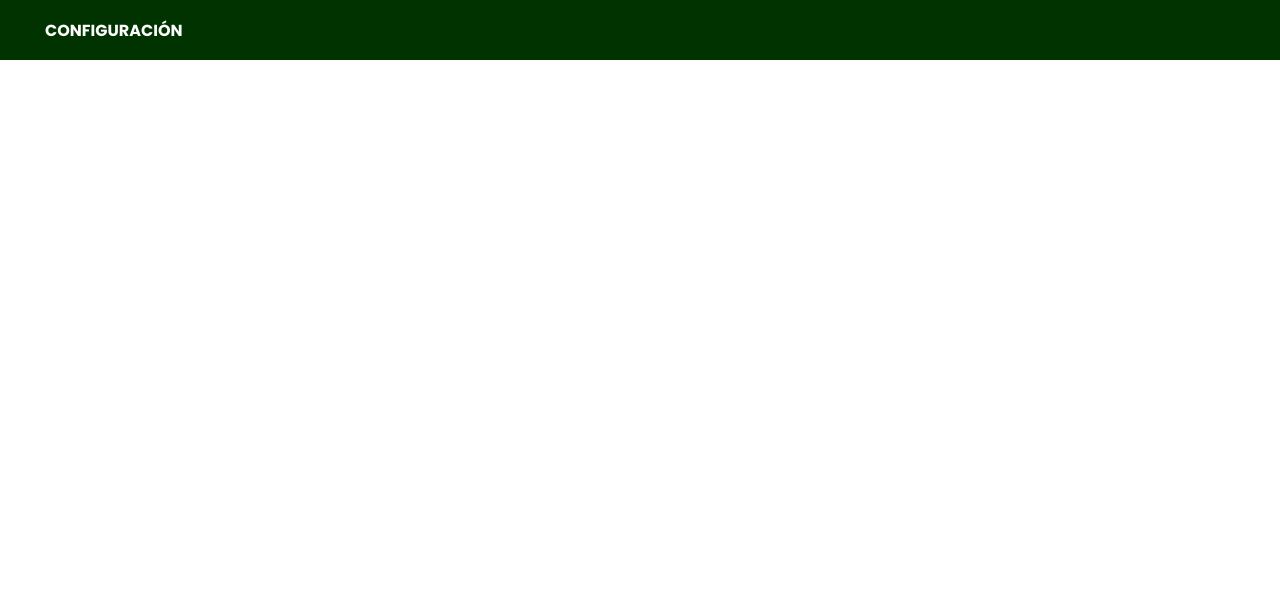
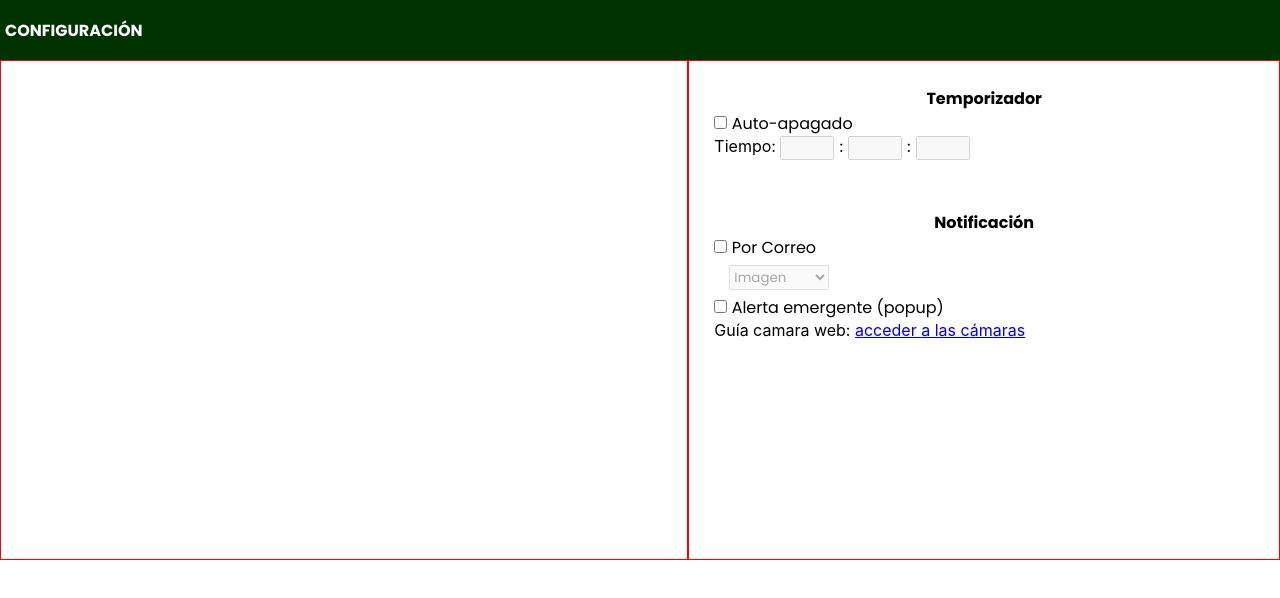
Before and after one commit to ErnestoQuito/app-camara-react, a React (Create React App) app: page / in a window 1280 px wide. Shown: the top 598 px of the page. Built offline with nearby package versions, Linux system fonts and the light colour scheme.

Commit message:
actualizacion de proyectoÂ

```diff
--- a/package.json
+++ b/package.json
@@ -8,6 +8,7 @@
     "@testing-library/user-event": "^13.5.0",
     "react": "^18.1.0",
     "react-dom": "^18.1.0",
+    "react-router-dom": "^6.3.0",
     "react-scripts": "5.0.1",
     "web-vitals": "^2.1.4"
   },
--- a/public/index.html
+++ b/public/index.html
@@ -9,7 +9,7 @@
       name="description"
       content="Web site created using create-react-app"
     />
-    <link rel="apple-touch-icon" href="%PUBLIC_URL%/logo192.png" />
+    <!-- <link rel="apple-touch-icon" href="%PUBLIC_URL%/logo192.png" /> -->
     <!--
       manifest.json provides metadata used when your web app is installed on a
       user's mobile device or desktop. See https://developers.google.com/web/fundamentals/web-app-manifest/
--- a/src/App.js
+++ b/src/App.js
@@ -1,13 +1,12 @@
 import './estilos/App.css';
+import Menu from './componentes/cabecera/menu';
+import Camara from './componentes/camara/camara';
 
 function App() {
   return (
     <div className="contenedor-app">
-      <nav className='contenedor-menu'>
-        <ul className='contenedor-elementos'>
-          <li className='elemento-menu'><a href='/'>CONFIGURACIÓN</a></li>
-        </ul>
-      </nav>
+      <Menu/>
+      <Camara/>
     </div>
   );
 }
--- /dev/null
+++ b/src/componentes/cabecera/menu.js
@@ -0,0 +1,9 @@
+export default function Menu() {
+    return (
+      <nav className='contenedor-menu'>
+        <ul className='contenedor-elementos'>
+          <li className='elemento-menu'><a href='/'>CONFIGURACIÓN</a></li>
+        </ul>
+      </nav>
+    )
+}
--- /dev/null
+++ b/src/componentes/camara/camara.js
@@ -0,0 +1,52 @@
+import '../../estilos/Camara.css';
+import { useState } from 'react';
+
+export default function Camara() {
+  const [autoapagadoActivo, setAutoapagadoActivo] = useState(true);
+  const [porCorreoActivo, setPorCorreoActivo] = useState(true);
+  const establecerAutoapagado = () => {
+    setAutoapagadoActivo(!autoapagadoActivo);
+  };
+  const establecerPorCorreo = () => {
+    setPorCorreoActivo(!porCorreoActivo);
+  };
+
+  return (
+    <div id='app-camara'>
+      <div id='contenedor-camara'>
+        <div id='visualizacion'></div>
+        <div id='acciones'></div>
+      </div>
+      <div id='contenedor-ajustes'>
+        <div id='temporizador'>
+          <h4 className='titulo'>Temporizador</h4>
+          <div id='autoapagado'>
+            <div>
+              <input type='checkbox' onChange={establecerAutoapagado}/><label> Auto-apagado</label>
+            </div>
+            <div>
+              <span>Tiempo: </span>
+              <input className='checkbox' type='number' min='1' max='7' disabled={autoapagadoActivo}/><span> : </span>
+              <input className='checkbox' type='number' min='0' max='59' disabled={autoapagadoActivo}/><span> : </span>
+              <input className='checkbox' type='number' min='0' max='59' disabled={autoapagadoActivo}/><span></span>
+            </div>
+          </div>
+        </div>
+        <div id='notificaciones'>
+          <h4 className='titulo'>Notificación</h4>
+          <div id='correo' style={{marginBottom: '5px'}}>
+            <div style={{marginBottom: '5px'}}><input type='checkbox' onChange={establecerPorCorreo}/><label> Por Correo</label></div>
+            <select style={{marginLeft: '15px'}} disabled={porCorreoActivo}>
+              <option value='imagen' defaultValue='imagen'>Imagen</option>
+              <option value='video'>Video</option>
+            </select>
+          </div>
+          <div id='popup'>
+          <div><input type='checkbox'/><label> Alerta emergente (popup)</label></div>
+          </div>
+        </div>
+        <div>Guía camara web: <a href='https://www.digitalocean.com/community/tutorials/front-and-rear-camera-access-with-javascripts-getusermedia-es' target='_blank' rel='noreferrer'>acceder a las cámaras</a></div>
+      </div>
+    </div>
+  );
+}
--- /dev/null
+++ b/src/estilos/Camara.css
@@ -0,0 +1,43 @@
+* {
+  margin: 0;
+  padding: 0;
+}
+
+#app-camara {
+  min-height: 500px;
+  display: flex;
+}
+#contenedor-camara {
+  border: 1px solid red;
+  flex-grow: 3;
+  /* min-width: 50%; */
+}
+#contenedor-ajustes {
+  border: 1px solid red;
+  flex-grow: 1;
+  /* min-width: 50%; */
+  padding: 25px;
+  /* margin-bottom: 10px; */
+  display: flex;
+  flex-direction: column;
+}
+#notificaciones {
+  margin-top: 50px;
+}
+.titulo {
+  font-family: 'Poppins', sans-serif;
+  text-align: center;
+}
+.checkbox {
+  font-family: 'Poppins', sans-serif;
+  width: 50px;
+  text-align: right;
+}
+label {
+  font-family: 'Poppins', sans-serif;
+}
+select {
+  font-family: 'Poppins', sans-serif;
+  height: 25px;
+  width: 100px;
+}
```
Also changed, not shown: public/manifest.json, 1 other file (tests, documents, lock files or other folders).
